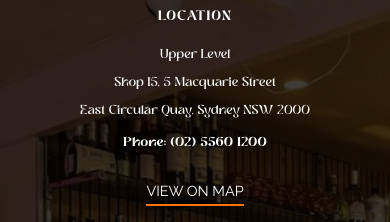
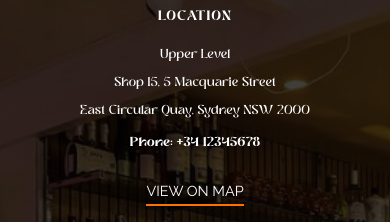
Before and after one commit to Wajid-Ali-Cloud/sea-breeze, a React (Create React App) app: page /reserve in a window 390 px wide. Shown: the part 860-1082 px from the top of the page. Built offline with nearby package versions, Linux system fonts and the light colour scheme.

Commit message:
Update phone number

```diff
--- a/src/components/Footer.js
+++ b/src/components/Footer.js
@@ -54,7 +54,7 @@ export default function Footer() {
             <p className="mb-1">Upper Level</p>
             <p className="mb-1">Shop 15, 5 Macquarie Street</p>
             <p className="mb-1">East Circular Quay, Sydney NSW 2000</p>
-            <p className="fw-semibold mt-2">Phone: (02) 5560 1200</p>
+            <p className="fw-semibold mt-2">Phone: +34 12345678</p>
             <a href="#" className="footer-link mt-2 d-inline-block">
               VIEW ON MAP
             </a>
```
